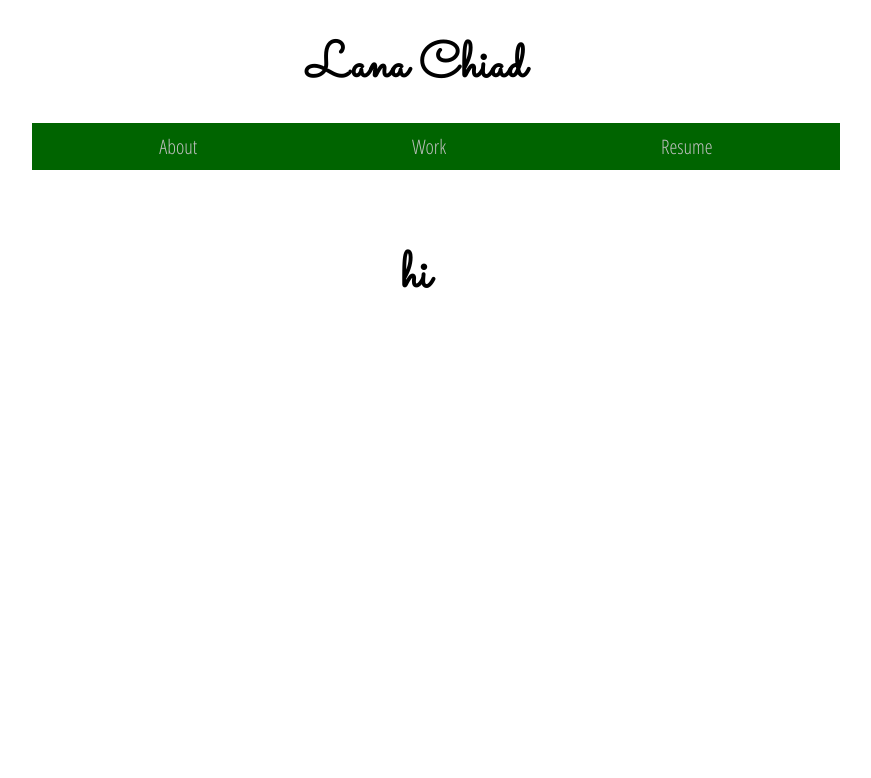
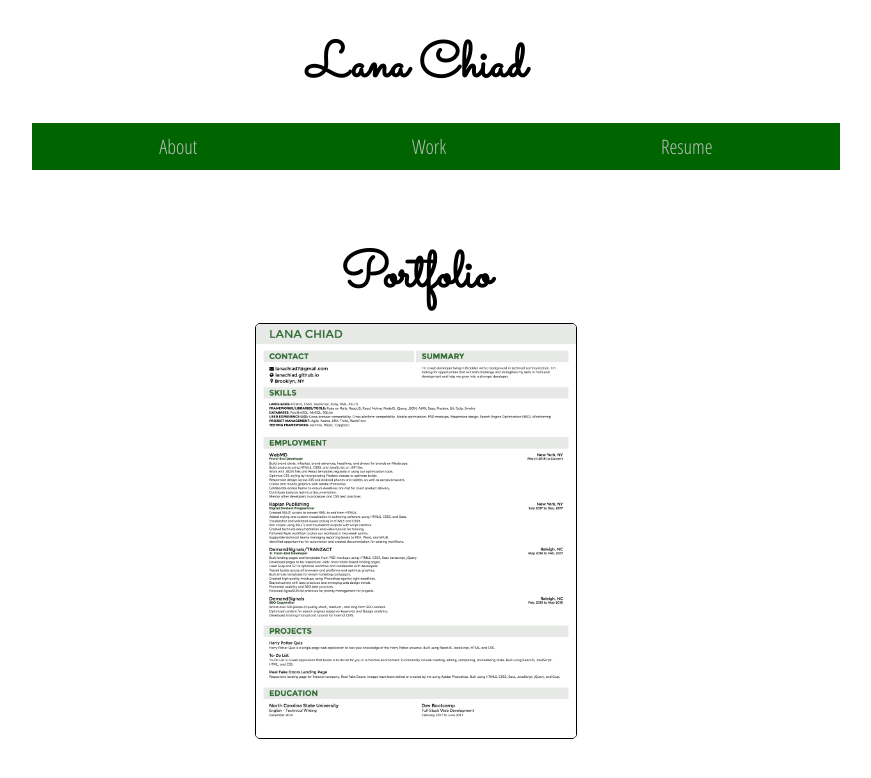
Before and after one commit to lanachiad/lanachiad.github.io, a React (Create React App) app: page / in a window 1280 px wide. Both pictures are taken after a click on the button "Resume". Shown: the top 778 px of the page, without its empty margins (224-1095 px from the left). Built offline with nearby package versions, Linux system fonts and the light colour scheme.

Commit message:
Just include image of resume

```diff
--- a/src/Resume.js
+++ b/src/Resume.js
@@ -1,8 +1,14 @@
 import React, { Component } from 'react';
+import LCResume from './images/portfolio.png';
 
 class Resume extends Component {
   render() {
-    return <h1>hi</h1>;
+    return (
+      <div className="portfolio">
+        <h1>Portfolio</h1>
+          <img alt="Lana Chiad portfolio" src={LCResume} />
+      </div>
+    );
   }
 }
 
```
